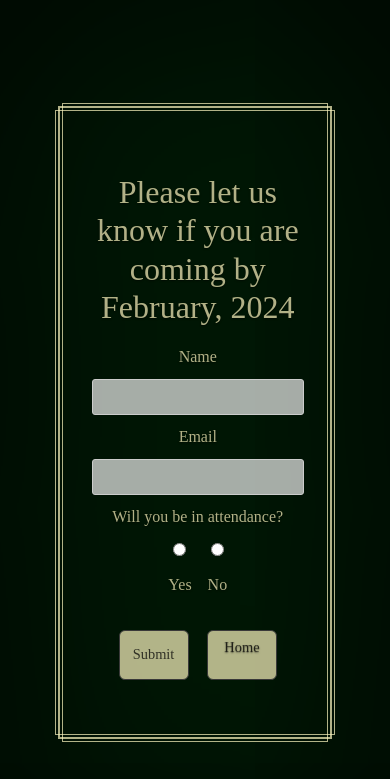
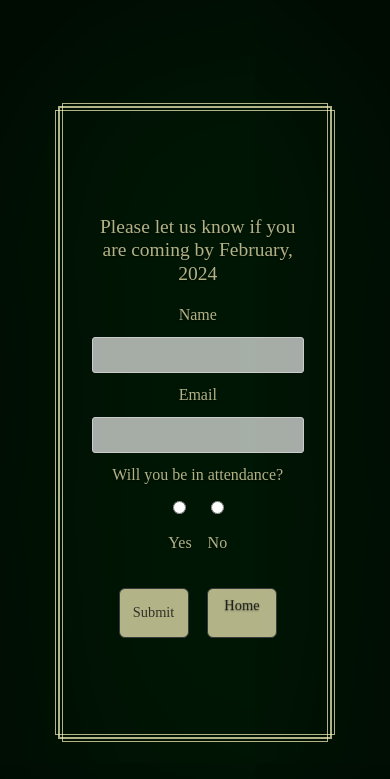
Before and after one commit to smbirch/weddingsite, a Flask app: page /rsvp in a window 390 px wide. Shown: the top 779 px of the page. Run offline with Flask 2, Linux system fonts and the light colour scheme; some web fonts are replaced.

Commit message:
mobile "first" design

```diff
--- a/static/css/style.css
+++ b/static/css/style.css
@@ -40,6 +40,7 @@ h3 {
 }
 
 .toptext {
+  display: flex;
   text-align: center;
   align-items: center;
   justify-content: center;
@@ -258,6 +259,7 @@ form input#email {
 
 .padhelp {
   padding-top: 1em;
+  display: flex;
 }
 
 form textarea#message {
@@ -322,3 +324,17 @@ form input#submit:hover {
 
   width: 400px;
 }
+
+@media (max-width: 450px) {
+  h2 {
+    font-size: 5vw;
+  }
+
+  h3 {
+    font-size: 3vw;
+  }
+
+  a {
+    font-size: 3vw;
+  }
+}
--- a/templates/base.html
+++ b/templates/base.html
@@ -3,10 +3,7 @@
   <head>
     <!-- Required meta tags -->
     <meta charset="utf-8" />
-    <meta
-      name="viewport"
-      content="width=device-width, initial-scale=1, shrink-to-fit=no"
-    />
+    <meta name="viewport" content="width=device-width, initial-scale=1" />
     <link
       rel="shortcut icon"
       href="{{ url_for('static', filename='favicon.ico') }}"
```
